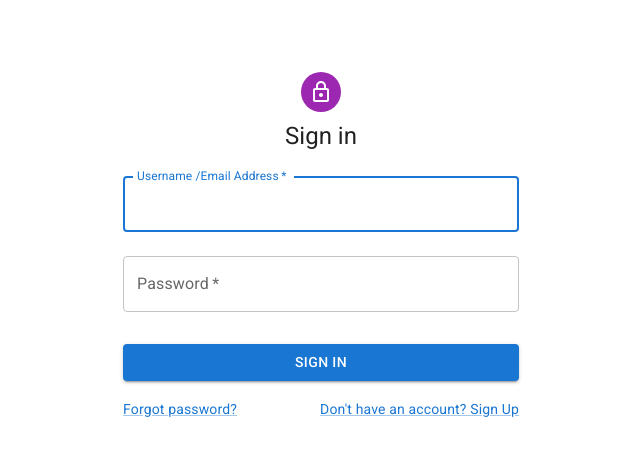
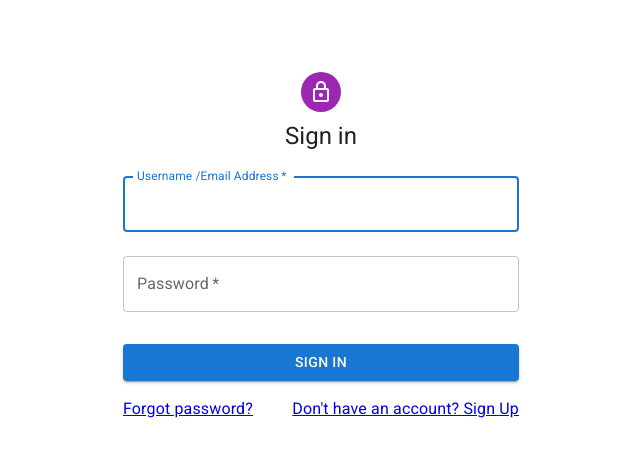
Before and after one commit to Ruben1793/taskmanager_frontend, a React (Create React App) app: page /auth/signin in a window 1280 px wide. Shown: the top 456 px of the page, without its empty margins (319-959 px from the left). Built offline with nearby package versions, Linux system fonts and the light colour scheme.

Commit message:
Links Updates

```diff
--- a/src/pages/Auth/SignIn.js
+++ b/src/pages/Auth/SignIn.js
@@ -3,7 +3,6 @@ import Avatar from '@mui/material/Avatar';
 import Button from '@mui/material/Button';
 import {LoadingButton} from "@mui/lab";
 import TextField from '@mui/material/TextField';
-import Link from '@mui/material/Link';
 import Grid from '@mui/material/Grid';
 import Box from '@mui/material/Box';
 import LockOutlinedIcon from '@mui/icons-material/LockOutlined';
@@ -12,7 +11,7 @@ import Container from '@mui/material/Container';
 import {Formik} from "formik";
 import * as yup from "yup";
 import useRequestAuth from "../../hooks/useRequestAuth";
-import {useNavigate} from "react-router-dom";
+import {useNavigate, Link} from "react-router-dom";
 
 const validationSchema = yup.object({
     username: yup.string().required("Username / Email Address is required!"),
@@ -89,12 +88,12 @@ export default function SignIn() {
                                 </LoadingButton>
                                 <Grid container>
                                     <Grid item xs>
-                                        <Link href="#" variant="body2">
+                                        <Link to={"/auth/reset-password"} key={"reset-password"}>
                                             Forgot password?
                                         </Link>
                                     </Grid>
                                     <Grid item>
-                                        <Link href="#" variant="body2">
+                                        <Link to={"/auth/signup"} key={"signup"}>
                                             {"Don't have an account? Sign Up"}
                                         </Link>
                                     </Grid>
--- a/src/pages/Auth/SignUp.js
+++ b/src/pages/Auth/SignUp.js
@@ -2,7 +2,6 @@ import * as React from 'react';
 import Avatar from '@mui/material/Avatar';
 import Button from '@mui/material/Button';
 import TextField from '@mui/material/TextField';
-import Link from '@mui/material/Link';
 import Grid from '@mui/material/Grid';
 import Box from '@mui/material/Box';
 import LockOutlinedIcon from '@mui/icons-material/LockOutlined';
@@ -12,6 +11,7 @@ import {LoadingButton} from "@mui/lab";
 import { Formik } from "formik";
 import * as yup from "yup";
 import useRequestAuth from "../../hooks/useRequestAuth";
+import { Link } from "react-router-dom";
 
 const validationSchema = yup.object({
     username: yup.string().required("Username is required!"),
@@ -103,7 +103,7 @@ export default function SignUp() {
                                 </LoadingButton>
                                 <Grid container justifyContent="flex-end">
                                     <Grid item>
-                                        <Link href="#" variant="body2">
+                                        <Link to={"/auth/signin"} key={"signin"}>
                                             Already have an account? Sign in
                                         </Link>
                                     </Grid>
```
